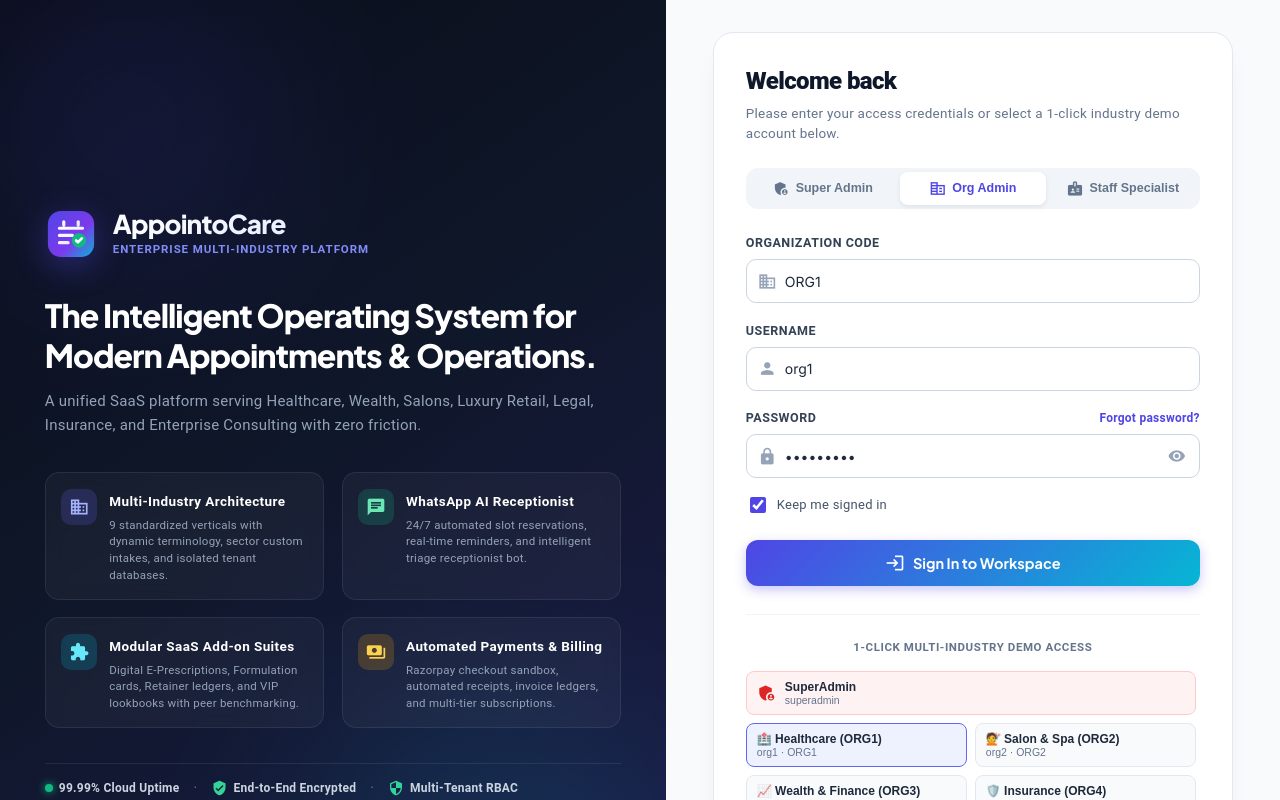
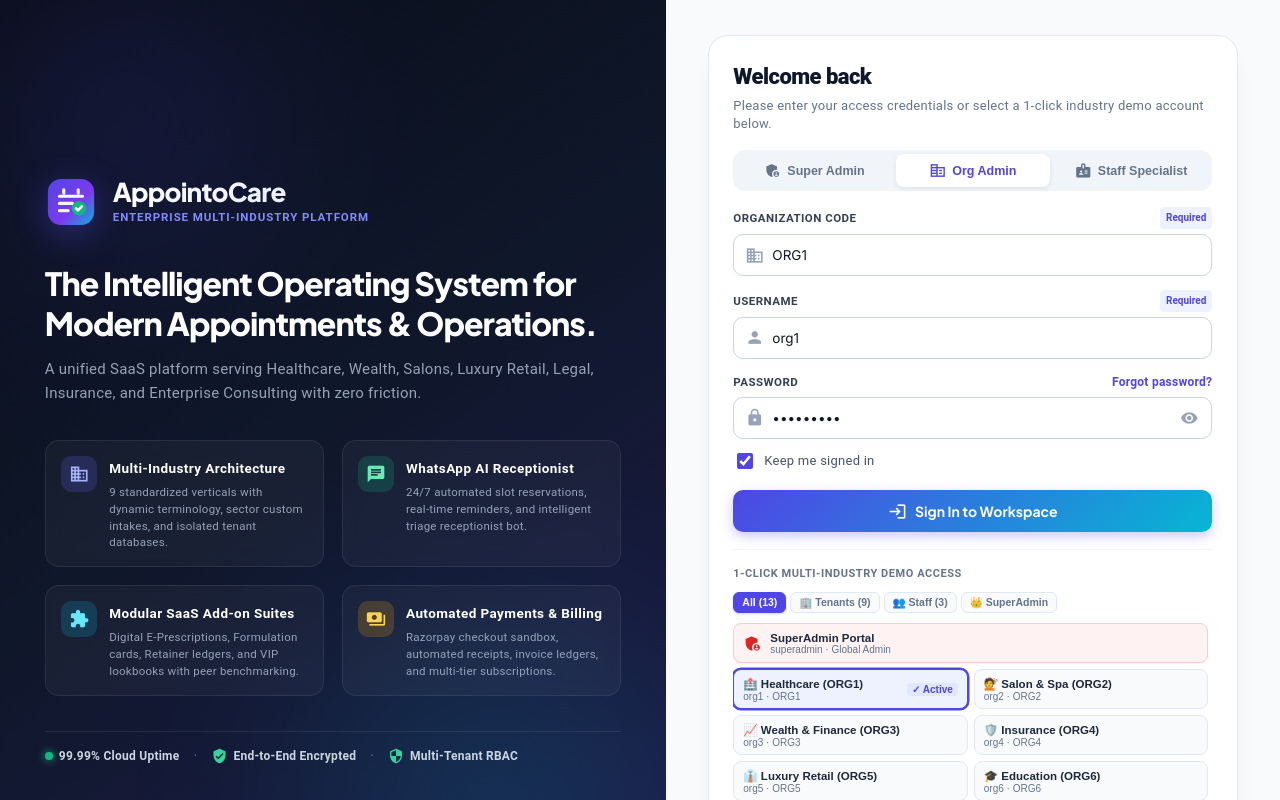
Before and after one commit to vjamalpure/AppointoCare, an Angular app in the folder appointocare-frontend/: page /login in a window 1280 px wide. Built offline with nearby package versions, Linux system fonts and the light colour scheme; no server answers.

Commit message:
fix(ui): eliminate login layout shift and streamline 1-click demo access with filter tabs

```diff
--- a/appointocare-frontend/src/app/auth/login/login.component.html
+++ b/appointocare-frontend/src/app/auth/login/login.component.html
@@ -152,9 +152,13 @@
 
         <!-- Login Form -->
         <form #loginForm="ngForm" (ngSubmit)="onSubmit(loginForm)" class="login-form" novalidate>
-          <!-- Organization Code (shown for Organization and Staff roles) -->
-          <div class="form-group" *ngIf="selectedRole !== 'admin'">
-            <label for="orgCode">Organization Code</label>
+          <!-- Organization Code (Permanently rendered for rock-solid zero-shift layout) -->
+          <div class="form-group" [class.is-disabled-group]="selectedRole === 'admin'">
+            <label for="orgCode">
+              <span>Organization Code</span>
+              <span class="field-badge admin-badge" *ngIf="selectedRole === 'admin'">Not needed for SuperAdmin</span>
+              <span class="field-badge req-badge" *ngIf="selectedRole !== 'admin'">Required</span>
+            </label>
             <div class="input-with-icon">
               <mat-icon class="field-icon">domain</mat-icon>
               <input
@@ -163,20 +167,25 @@
                 name="organization_code"
                 [(ngModel)]="organization_code"
                 #orgCodeInput="ngModel"
-                required
+                [required]="selectedRole !== 'admin'"
+                [disabled]="selectedRole === 'admin'"
                 autocomplete="organization"
-                placeholder="e.g. ORG1, ORG2... ORG9"
+                [placeholder]="selectedRole === 'admin' ? 'Not applicable for SuperAdmin' : 'e.g. ORG1, ORG2... ORG9'"
                 class="std-input"
-                [class.has-error]="orgCodeInput.invalid && (orgCodeInput.dirty || orgCodeInput.touched)">
+                [class.is-disabled]="selectedRole === 'admin'"
+                [class.has-error]="selectedRole !== 'admin' && orgCodeInput.invalid && (orgCodeInput.dirty || orgCodeInput.touched)">
             </div>
-            <div class="field-error" *ngIf="orgCodeInput.invalid && (orgCodeInput.dirty || orgCodeInput.touched)">
+            <div class="field-error" *ngIf="selectedRole !== 'admin' && orgCodeInput.invalid && (orgCodeInput.dirty || orgCodeInput.touched)">
               Organization code is required for tenant isolation.
             </div>
           </div>
 
           <!-- Username Input -->
           <div class="form-group">
-            <label for="username">Username</label>
+            <label for="username">
+              <span>Username</span>
+              <span class="field-badge req-badge">Required</span>
+            </label>
             <div class="input-with-icon">
               <mat-icon class="field-icon">person</mat-icon>
               <input
@@ -251,27 +260,59 @@
           </button>
         </form>
 
-        <!-- 1-Click Multi-Industry Demo Logins -->
+        <!-- 1-Click Multi-Industry Demo Access -->
         <div class="demo-section">
           <div class="demo-header">
             <span class="divider-text">1-Click Multi-Industry Demo Access</span>
+            <div class="demo-filter-pills">
+              <button
+                type="button"
+                class="filter-pill"
+                [class.active]="demoFilter === 'all'"
+                (click)="setDemoFilter('all')">
+                All (13)
+              </button>
+              <button
+                type="button"
+                class="filter-pill"
+                [class.active]="demoFilter === 'organization'"
+                (click)="setDemoFilter('organization')">
+                🏢 Tenants (9)
+              </button>
+              <button
+                type="button"
+                class="filter-pill"
+                [class.active]="demoFilter === 'staff'"
+                (click)="setDemoFilter('staff')">
+                👥 Staff (3)
+              </button>
+              <button
+                type="button"
+                class="filter-pill"
+                [class.active]="demoFilter === 'admin'"
+                (click)="setDemoFilter('admin')">
+                👑 SuperAdmin
+              </button>
+            </div>
           </div>
 
           <div class="demo-grid">
             <button
+              *ngIf="showAdminPreset"
               type="button"
               class="demo-card-chip admin"
               [class.chip-active]="selectedRole === 'admin' && username === 'superadmin'"
               (click)="fillAdminDemo()">
               <mat-icon>admin_panel_settings</mat-icon>
               <div class="chip-info">
-                <span class="chip-title">SuperAdmin</span>
-                <span class="chip-user">superadmin</span>
+                <span class="chip-title">SuperAdmin Portal</span>
+                <span class="chip-user">superadmin · Global Admin</span>
               </div>
+              <span class="chip-select-mark" *ngIf="selectedRole === 'admin' && username === 'superadmin'">✓ Active</span>
             </button>
 
             <button
-              *ngFor="let preset of industryPresets"
+              *ngFor="let preset of filteredPresets"
               type="button"
               class="demo-card-chip"
               [class.chip-active]="selectedRole === preset.role && username === preset.user && organization_code === preset.code"
@@ -281,6 +322,7 @@
                 <span class="chip-title">{{ preset.label }}</span>
                 <span class="chip-user">{{ preset.user }} · {{ preset.code }}</span>
               </div>
+              <span class="chip-select-mark" *ngIf="selectedRole === preset.role && username === preset.user && organization_code === preset.code">✓ Active</span>
             </button>
           </div>
         </div>
--- a/appointocare-frontend/src/app/auth/login/login.component.scss
+++ b/appointocare-frontend/src/app/auth/login/login.component.scss
@@ -235,41 +235,46 @@
   flex: 1 1 48%;
   background: #f8fafc;
   display: flex;
+  flex-direction: column;
   align-items: center;
-  justify-content: center;
-  padding: clamp(1.5rem, 2.5vw, 2.5rem) clamp(1.25rem, 2vw, 2rem);
+  justify-content: flex-start;
+  padding: 1.5rem 1.25rem;
   position: relative;
   overflow-y: auto;
+  min-height: 100vh;
 }
 
 .auth-card-wrapper {
   width: 100%;
-  max-width: 520px;
+  max-width: 530px;
+  margin: auto 0;
+  padding: 1rem 0;
 }
 
 .auth-card {
   background: #ffffff;
   border: 1px solid #e2e8f0;
   border-radius: 20px;
-  padding: clamp(1.75rem, 2.5vw, 2.5rem);
+  padding: clamp(1.25rem, 2vw, 1.75rem);
   box-shadow: 0 20px 25px -5px rgba(15, 23, 42, 0.06), 0 8px 10px -6px rgba(15, 23, 42, 0.04);
 }
 
 .auth-header {
-  margin-bottom: 1.75rem;
+  margin-bottom: 1.15rem;
 
   h2 {
-    font-size: 24px;
+    font-size: 22px;
     font-weight: 800;
     color: #0f172a;
     letter-spacing: -0.025em;
-    margin: 0 0 6px 0;
+    margin: 0 0 4px 0;
   }
 
   p {
-    font-size: 13.5px;
+    font-size: 13px;
     color: #64748b;
     margin: 0;
+    line-height: 1.45;
   }
 }
 
@@ -280,7 +285,7 @@
   border-radius: 12px;
   padding: 4px;
   gap: 4px;
-  margin-bottom: 1.75rem;
+  margin-bottom: 1.15rem;
 }
 
 .role-pill-btn {
@@ -363,20 +368,47 @@
 .login-form {
   display: flex;
   flex-direction: column;
-  gap: 1.25rem;
+  gap: 0.95rem;
 }
 
 .form-group {
   display: flex;
   flex-direction: column;
-  gap: 6px;
+  gap: 5px;
 
   label {
-    font-size: 12.5px;
+    display: flex;
+    align-items: center;
+    justify-content: space-between;
+    font-size: 11.5px;
     font-weight: 700;
     color: #334155;
     text-transform: uppercase;
     letter-spacing: 0.04em;
+
+    .field-badge {
+      font-size: 10px;
+      font-weight: 700;
+      padding: 1px 6px;
+      border-radius: 4px;
+      text-transform: none;
+      letter-spacing: normal;
+
+      &.admin-badge {
+        background: #fef2f2;
+        color: #b91c1c;
+        border: 1px solid #fecaca;
+      }
+
+      &.req-badge {
+        background: #eef2ff;
+        color: #4f46e5;
+      }
+    }
+  }
+
+  &.is-disabled-group {
+    opacity: 0.85;
   }
 
   .label-with-link {
@@ -414,8 +446,27 @@
   .std-input {
     padding-left: 38px;
     padding-right: 14px;
-    height: 44px;
-    font-size: 14px;
+    height: 42px;
+    font-size: 13.5px;
+    border: 1.5px solid #cbd5e1;
+    border-radius: 10px;
+    background: #ffffff;
+    color: #0f172a;
+    transition: all 0.18s ease;
+
+    &:focus {
+      border-color: #4f46e5;
+      box-shadow: 0 0 0 3px rgba(79, 70, 229, 0.15);
+      outline: none;
+    }
+
+    &.is-disabled,
+    &:disabled {
+      background: #f8fafc;
+      color: #94a3b8;
+      border-color: #e2e8f0;
+      cursor: not-allowed;
+    }
 
     &.has-error {
       border-color: #ef4444;
@@ -477,12 +528,12 @@
 
 .submit-btn {
   width: 100%;
-  height: 46px;
+  height: 42px;
   background: var(--gradient-brand);
   color: #ffffff;
   border: none;
-  border-radius: 12px;
-  font-size: 14.5px;
+  border-radius: 10px;
+  font-size: 14px;
   font-weight: 700;
   font-family: var(--font-display);
   cursor: pointer;
@@ -492,17 +543,17 @@
   gap: 8px;
   box-shadow: 0 4px 12px rgba(79, 70, 229, 0.3);
   transition: all 0.2s cubic-bezier(0.16, 1, 0.3, 1);
-  margin-top: 0.5rem;
+  margin-top: 0.35rem;
 
   mat-icon {
-    font-size: 20px;
-    width: 20px;
-    height: 20px;
+    font-size: 19px;
+    width: 19px;
+    height: 19px;
   }
 
   &:hover:not(:disabled) {
-    box-shadow: 0 6px 18px rgba(79, 70, 229, 0.4);
-    transform: translateY(-1.5px);
+    box-shadow: 0 6px 16px rgba(79, 70, 229, 0.38);
+    transform: translateY(-1px);
   }
 
   &:disabled {
@@ -513,43 +564,98 @@
 
 /* 1-Click Multi-Industry Demo Access */
 .demo-section {
-  margin-top: 2rem;
-  padding-top: 1.5rem;
+  margin-top: 1.15rem;
+  padding-top: 1rem;
   border-top: 1px solid #f1f5f9;
 
   .demo-header {
-    text-align: center;
-    margin-bottom: 1rem;
+    display: flex;
+    align-items: center;
+    justify-content: space-between;
+    flex-wrap: wrap;
+    gap: 8px;
+    margin-bottom: 0.75rem;
 
     .divider-text {
-      font-size: 11.5px;
+      font-size: 11px;
       font-weight: 700;
       color: #64748b;
       text-transform: uppercase;
       letter-spacing: 0.05em;
+    }
+
+    .demo-filter-pills {
+      display: flex;
+      gap: 4px;
+      flex-wrap: wrap;
+
+      .filter-pill {
+        padding: 3px 8px;
+        border-radius: 6px;
+        font-size: 10.5px;
+        font-weight: 600;
+        border: 1px solid #e2e8f0;
+        background: #f8fafc;
+        color: #64748b;
+        cursor: pointer;
+        transition: all 0.15s ease;
+
+        &:hover {
+          background: #f1f5f9;
+          color: #0f172a;
+          border-color: #cbd5e1;
+        }
+
+        &.active {
+          background: #4f46e5;
+          color: #ffffff;
+          border-color: #4f46e5;
+          box-shadow: 0 1px 3px rgba(79, 70, 229, 0.25);
+        }
+      }
     }
   }
 
   .demo-grid {
     display: grid;
     grid-template-columns: 1fr 1fr;
-    gap: 8px;
+    gap: 6px;
     max-height: 200px;
     overflow-y: auto;
     padding-right: 4px;
+
+    &::-webkit-scrollbar {
+      width: 5px;
+    }
+
+    &::-webkit-scrollbar-track {
+      background: #f8fafc;
+      border-radius: 4px;
+    }
+
+    &::-webkit-scrollbar-thumb {
+      background: #cbd5e1;
+      border-radius: 4px;
+
+      &:hover {
+        background: #94a3b8;
+      }
+    }
   }
 
   .demo-card-chip {
     background: #f8fafc;
     border: 1px solid #e2e8f0;
     border-radius: 8px;
-    padding: 8px 10px;
+    padding: 6px 9px;
     text-align: left;
     cursor: pointer;
     transition: all 0.15s ease;
     display: flex;
     align-items: center;
     gap: 8px;
+    min-height: 40px;
+    position: relative;
 
     &.admin {
       background: #fef2f2;
@@ -558,13 +664,23 @@
 
       mat-icon {
         color: #dc2626;
-        font-size: 20px;
-        width: 20px;
-        height: 20px;
+        font-size: 19px;
+        width: 19px;
+        height: 19px;
       }
 
       .chip-title {
         color: #991b1b;
+      }
+
+      .chip-user {
+        color: #b91c1c;
+      }
+
+      &.chip-active {
+        background: #fee2e2;
+        border-color: #dc2626;
+        box-shadow: 0 0 0 1.5px #dc2626;
       }
     }
 
@@ -572,9 +688,10 @@
       display: flex;
       flex-direction: column;
       min-width: 0;
+      flex: 1;
 
       .chip-title {
-        font-size: 12px;
+        font-size: 11.5px;
         font-weight: 700;
         color: #1e293b;
         white-space: nowrap;
@@ -583,9 +700,23 @@
       }
 
       .chip-user {
-        font-size: 10.5px;
+        font-size: 10px;
         color: #64748b;
+        white-space: nowrap;
+        overflow: hidden;
+        text-overflow: ellipsis;
       }
+    }
+
+    .chip-select-mark {
+      font-size: 10px;
+      font-weight: 800;
+      color: #4f46e5;
+      background: #e0e7ff;
+      padding: 1px 5px;
+      border-radius: 4px;
+      white-space: nowrap;
+      flex-shrink: 0;
     }
 
     &:hover {
@@ -595,7 +726,8 @@
 
     &.chip-active {
       background: #eef2ff;
-      border-color: #6366f1;
+      border-color: #4f46e5;
+      box-shadow: 0 0 0 1.5px #4f46e5;
 
       .chip-title {
         color: #4338ca;
@@ -606,30 +738,30 @@
 
 /* Security & Copyright Footer */
 .auth-footer {
-  margin-top: 1.75rem;
+  margin-top: 1rem;
   text-align: center;
   display: flex;
   flex-direction: column;
   align-items: center;
-  gap: 6px;
+  gap: 4px;
 
   .secure-badge {
     display: inline-flex;
     align-items: center;
     gap: 5px;
-    font-size: 11.5px;
+    font-size: 11px;
     color: #10b981;
     font-weight: 600;
 
     mat-icon {
-      font-size: 14px;
-      width: 14px;
-      height: 14px;
+      font-size: 13px;
+      width: 13px;
+      height: 13px;
     }
   }
 
   .copyright {
-    font-size: 11.5px;
+    font-size: 11px;
     color: #94a3b8;
     margin: 0;
   }
--- a/appointocare-frontend/src/app/auth/login/login.component.ts
+++ b/appointocare-frontend/src/app/auth/login/login.component.ts
@@ -19,6 +19,7 @@
   showPassword = false;
 
   selectedRole: 'admin' | 'organization' | 'staff' = 'organization';
+  demoFilter: 'all' | 'organization' | 'staff' | 'admin' = 'all';
   currentYear: number = new Date().getFullYear();
 
   industryPresets = [
@@ -42,9 +43,25 @@
     private router: Router
   ) {}
 
+  get filteredPresets() {
+    if (this.demoFilter === 'all') {
+      return this.industryPresets;
+    }
+    return this.industryPresets.filter(p => p.role === this.demoFilter);
+  }
+
+  get showAdminPreset(): boolean {
+    return this.demoFilter === 'all' || this.demoFilter === 'admin';
+  }
+
+  setDemoFilter(filter: 'all' | 'organization' | 'staff' | 'admin'): void {
+    this.demoFilter = filter;
+  }
+
   setRole(role: 'admin' | 'organization' | 'staff'): void {
     this.selectedRole = role;
     this.errorMsg = '';
+    this.demoFilter = role;
     if (role === 'admin') {
       this.username = 'superadmin';
       this.password = 'Admin@12345';
```
